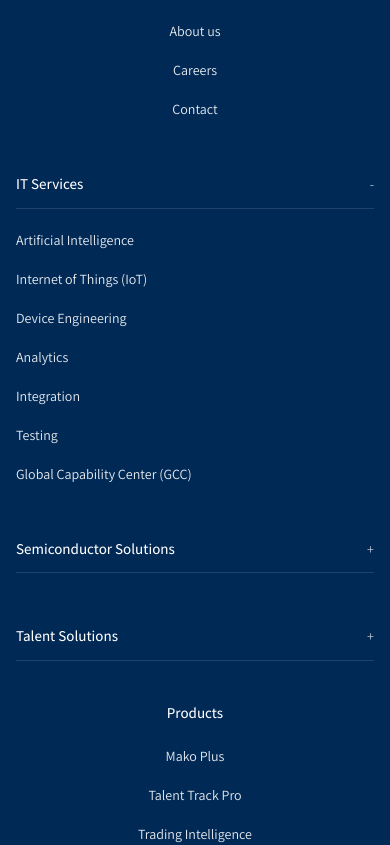
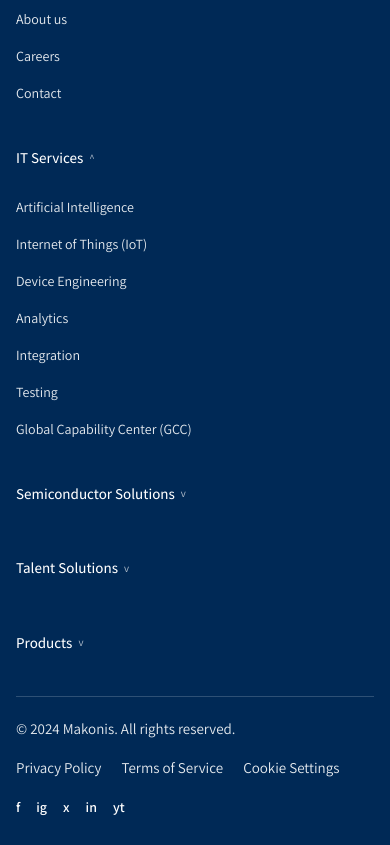
Before and after one commit to sankeerth-m-p/makonis_website_new, a React (Vite) app: page / in a window 390 px wide. Shown: the part 7100-7945 px from the top of the page. Built offline with nearby package versions, Linux system fonts and the light colour scheme.

Commit message:
chore: refine mobile footer and CTA spacing

```diff
--- a/src/components/sections/CTASection.jsx
+++ b/src/components/sections/CTASection.jsx
@@ -9,7 +9,7 @@
   const { openContactOptions, openContactForm } = useContactModal()
 
   return (
-    <section className="bg-makonis-navy text-white mt-10">
+    <section className="mobile-no-anchor mt-10 bg-makonis-navy text-white">
       <FloatUpText className="container-default py-16 text-center md:py-24 lg:py-28">
         <div className="mx-auto max-w-2xl">
           <p className="text-sm text-white/60 mb-3">
--- a/src/components/sections/Footer.jsx
+++ b/src/components/sections/Footer.jsx
@@ -46,11 +46,14 @@
     setOpenMobileSection((current) => (current === title ? '' : title))
   }
 
+  const isMobileToggleSection = (title) =>
+    serviceMenuSections.some((section) => section.title === title) || title === 'Products'
+
   return (
-    <footer className="bg-makonis-navy text-makonis-white">
+    <footer className="mobile-no-anchor bg-makonis-navy text-makonis-white">
       <div className="container-default py-12 md:py-14">
-        <div className="grid gap-10 sm:grid-cols-2 lg:grid-cols-6 lg:gap-10">
-          <div className="flex justify-center sm:col-span-2 lg:col-span-1 lg:items-start lg:justify-start">
+        <div className="grid gap-8 sm:grid-cols-2 lg:grid-cols-6 lg:gap-10">
+          <div className="flex justify-start sm:col-span-2 lg:col-span-1 lg:items-start lg:justify-start">
             <a href="/" className="inline-flex items-center justify-center">
               <img
                 src="/makonisLogo.png"
@@ -61,21 +64,21 @@
           </div>
 
           {footerColumns.map((column) => (
-            <div key={column.title} className="text-center sm:text-left">
+            <div key={column.title} className="text-left">
               <div className="md:hidden">
-                {serviceMenuSections.some((section) => section.title === column.title) ? (
+                {isMobileToggleSection(column.title) ? (
                   <>
                     <button
                       type="button"
                       onClick={() => toggleMobileSection(column.title)}
                       aria-expanded={openMobileSection === column.title}
-                      className="flex w-full items-center justify-between border-b border-makonis-white/12 py-3 text-left"
+                      className="flex w-full items-center justify-start gap-1.5 py-2.5 text-left"
                     >
                       <span className="text-[15px] font-medium text-makonis-white">
                         {column.title}
                       </span>
-                      <span className="text-sm text-makonis-white/70">
-                        {openMobileSection === column.title ? '-' : '+'}
+                      <span className="inline-block text-[11px] leading-none text-makonis-white/70">
+                        {openMobileSection === column.title ? '^' : 'v'}
                       </span>
                     </button>
 
@@ -87,8 +90,8 @@
                       }`}
                     >
                       <li className="overflow-hidden">
-                        <div className="pt-4">
-                          <ul className="space-y-3 text-left">
+                        <div className="pt-3">
+                          <ul className="space-y-2.5 text-left">
                             {column.links.map((link) => (
                               <li key={link.label}>
                                 <a
@@ -107,7 +110,7 @@
                 ) : (
                   <>
                     <p className="text-[15px] font-medium text-makonis-white">{column.title}</p>
-                    <ul className="mt-4 space-y-3">
+                    <ul className="mt-3 space-y-2.5 text-left">
                       {column.links.map((link) => (
                         <li key={link.label}>
                           <a
@@ -144,13 +147,13 @@
           ))}
         </div>
 
-        <div className="mt-10 border-t border-makonis-white/18 pt-6">
-          <div className="flex flex-col gap-6 text-center lg:flex-row lg:items-center lg:justify-between lg:text-left">
+        <div className="mt-8 border-t border-makonis-white/18 pt-5">
+          <div className="flex flex-col gap-5 text-left lg:flex-row lg:items-center lg:justify-between">
             <div className="flex flex-col gap-4 lg:flex-row lg:items-center lg:gap-6">
               <p className="text-[15px] text-makonis-white/90">
                 &copy; 2024 Makonis. All rights reserved.
               </p>
-              <div className="flex flex-wrap justify-center gap-x-5 gap-y-2 lg:justify-start">
+              <div className="flex flex-wrap justify-start gap-x-5 gap-y-2">
                 {legalLinks.map((link) => (
                   <a
                     key={link}
@@ -163,7 +166,7 @@
               </div>
             </div>
 
-            <div className="flex items-center justify-center gap-4 lg:justify-start">
+            <div className="flex items-center justify-start gap-4">
               {socialLinks.map((label) => (
                 <a
                   key={label}
--- a/src/styles/index.css
+++ b/src/styles/index.css
@@ -25,6 +25,12 @@
   @media (max-width: 1023px) {
     :root {
       --navbar-height: 80px;
+    }
+  }
+
+  @media (max-width: 1023px) {
+    .mobile-no-anchor {
+      overflow-anchor: none;
     }
   }
 
```
